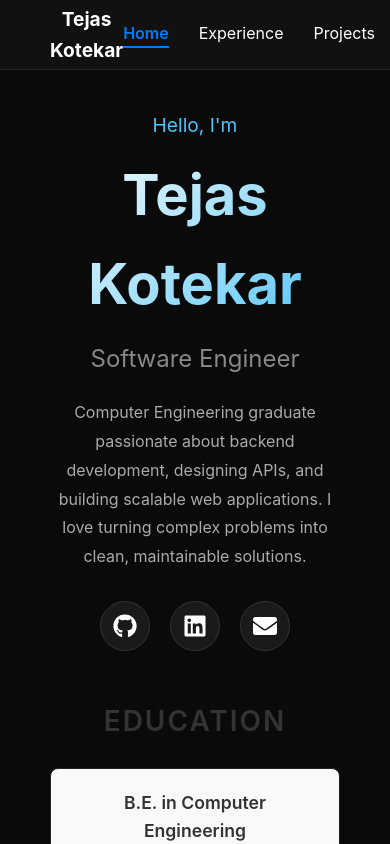
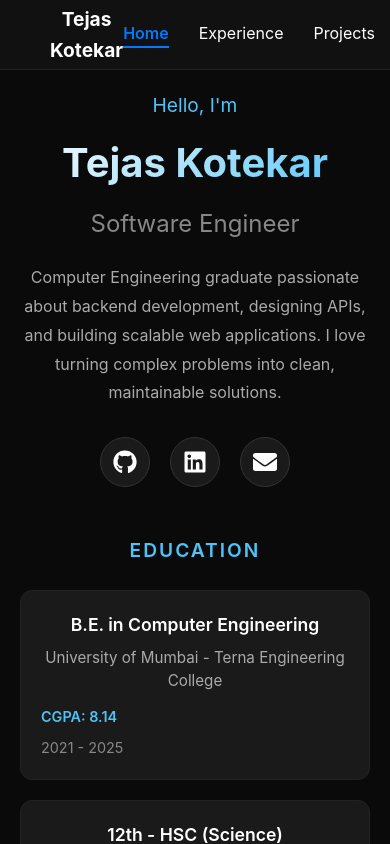
Before and after one commit to tejaskotekar04/portfolio, a React (Create React App) app: page / in a window 390 px wide. Shown: the top 844 px of the page. Built offline with nearby package versions, Linux system fonts and the light colour scheme.

Commit message:
home.css

```diff
--- a/src/pages/Home/Home.css
+++ b/src/pages/Home/Home.css
@@ -65,63 +65,34 @@
   transform: translateY(-3px);
 }
 
-.education-card {
-  background-color: #1a1a1a;
-  padding: 30px;
-  border-radius: 12px;
-  border: 1px solid #222222;
-}
-
-.education-title {
-  color: #4fc3f7;
-  margin-bottom: 15px;
-  font-size: 1rem;
-  text-transform: uppercase;
-  letter-spacing: 2px;
-}
-
-.college-name {
-  font-size: 1.3rem;
-  font-weight: 600;
-  margin-bottom: 5px;
-}
-
-.degree {
-  color: #aaaaaa;
-  margin-bottom: 5px;
-}
-
-.cgpa {
-  color: #4fc3f7;
-  font-weight: 600;
-}
-
-/* Add/Update these styles in your existing Home.css */
-
+/* Education Section Styles */
 .education-section {
   margin-top: 3rem;
   width: 100%;
 }
 
 .education-title {
-    font-size: 1.75rem;
+  color: #4fc3f7;
   margin-bottom: 1.5rem;
-    color: #333;
+  font-size: 1.2rem;
+  text-transform: uppercase;
+  letter-spacing: 2px;
   font-weight: 600;
 }
 
 .education-card {
-    background: #f8f9fa;
-    border-radius: 8px;
+  background-color: #1a1a1a;
   padding: 1.5rem;
+  border-radius: 12px;
+  border: 1px solid #222222;
   margin-bottom: 1.25rem;
-    box-shadow: 0 2px 4px rgba(0, 0, 0, 0.1);
-    transition: transform 0.3s ease, box-shadow 0.3s ease;
+  transition: all 0.3s ease;
 }
 
 .education-card:hover {
   transform: translateY(-3px);
-    box-shadow: 0 4px 8px rgba(0, 0, 0, 0.15);
+  border-color: #4fc3f7;
+  box-shadow: 0 4px 12px rgba(79, 195, 247, 0.1);
 }
 
 .education-card:last-child {
@@ -131,14 +102,15 @@
 .degree {
   font-size: 1.1rem;
   font-weight: 600;
-    color: #333;
+  color: #ffffff;
   margin-bottom: 0.5rem;
 }
 
 .institution {
   font-size: 0.95rem;
-    color: #666;
+  color: #aaaaaa;
   margin-bottom: 0.75rem;
+  line-height: 1.5;
 }
 
 .education-details {
@@ -147,21 +119,30 @@
   align-items: center;
   flex-wrap: wrap;
   gap: 0.5rem;
+  margin-top: 0.75rem;
 }
 
 .score {
   font-size: 0.9rem;
-    color: #007bff;
-    font-weight: 500;
+  color: #4fc3f7;
+  font-weight: 600;
 }
 
 .year {
   font-size: 0.9rem;
-    color: #888;
+  color: #888888;
 }
 
 /* Responsive adjustments */
 @media (max-width: 768px) {
+  .home {
+    padding: 30px 20px;
+  }
+
+  .name {
+    font-size: 2.5rem;
+  }
+
   .education-details {
     flex-direction: column;
     align-items: flex-start;
```
Lines whose indentation alone changed are shown as unchanged.
